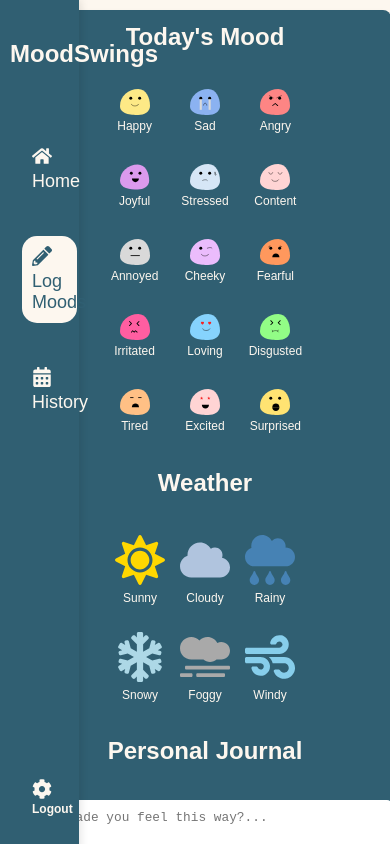
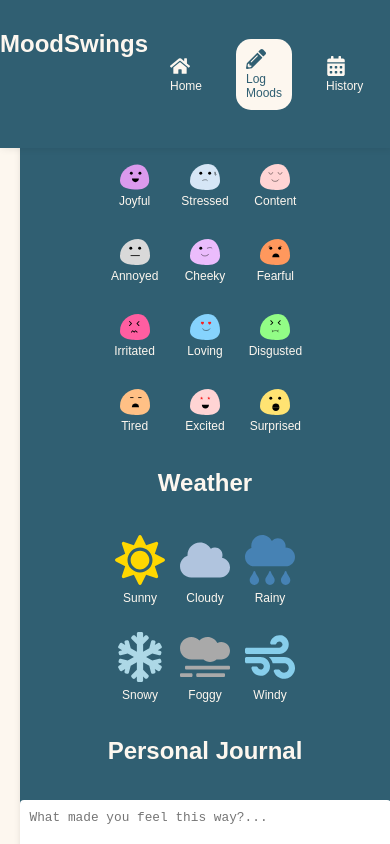
Before and after one commit to deadpoeths/MoodSwings, a React (Create React App) app in the folder moodswings-app/: page /log-moods in a window 390 px wide. Built offline with nearby package versions, Linux system fonts and the light colour scheme.

Commit message:
media queries for responsive design

```diff
--- a/moodswings-app/src/Home.css
+++ b/moodswings-app/src/Home.css
@@ -209,7 +209,7 @@
 /* Media Queries */
 @media (max-width: 768px) {
   .home-content {
-    width: 90%;
+    width: 50%;
     margin-left: 5%;
     padding: 15px;
   }
--- a/moodswings-app/src/Sidebar.css
+++ b/moodswings-app/src/Sidebar.css
@@ -117,6 +117,27 @@
   background-color: #F0B7A4; /* Muted blue on hover */
 }
 
+/* Mobile view (up to 480px) */
+@media screen and (max-width: 480px) {
+  .sidebar {
+    width: 100%; /* Full-width sidebar */
+    height: auto;
+    flex-direction: row;
+    justify-content: space-around;
+    padding: 10px 0;
+  }
+  .sidebar-menu {
+    flex-direction: row; /* Horizontal menu */
+    justify-content: space-around;
+  }
+  .sidebar-item {
+    font-size: 12px; /* Smaller text for compact look */
+    margin-bottom: 0;
+  }
+  .sidebar-item .icon {
+    margin-right: 0; /* Align icons properly */
+  }
+}
 /*#F18C8E (light coral)
 #F0B7A4 (light peach)
 #FDF7EF (off-white/cream)
```
